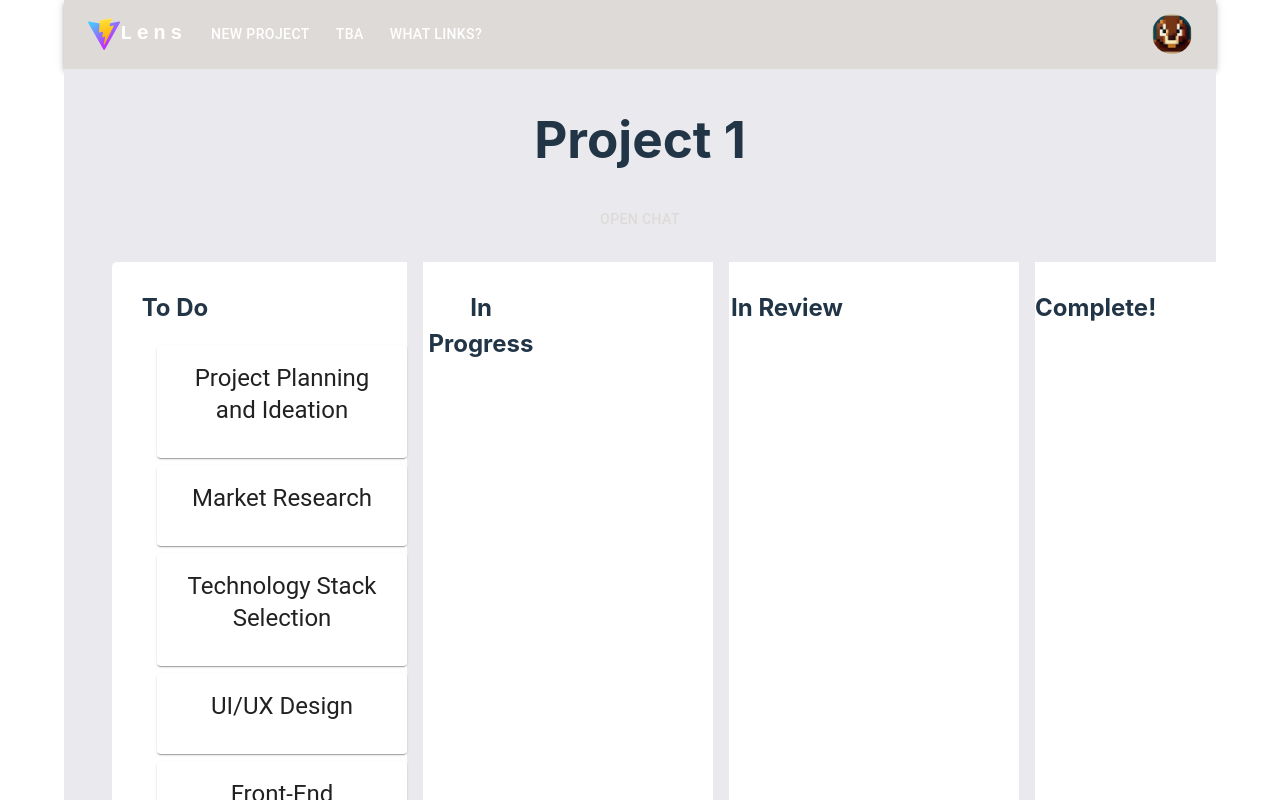
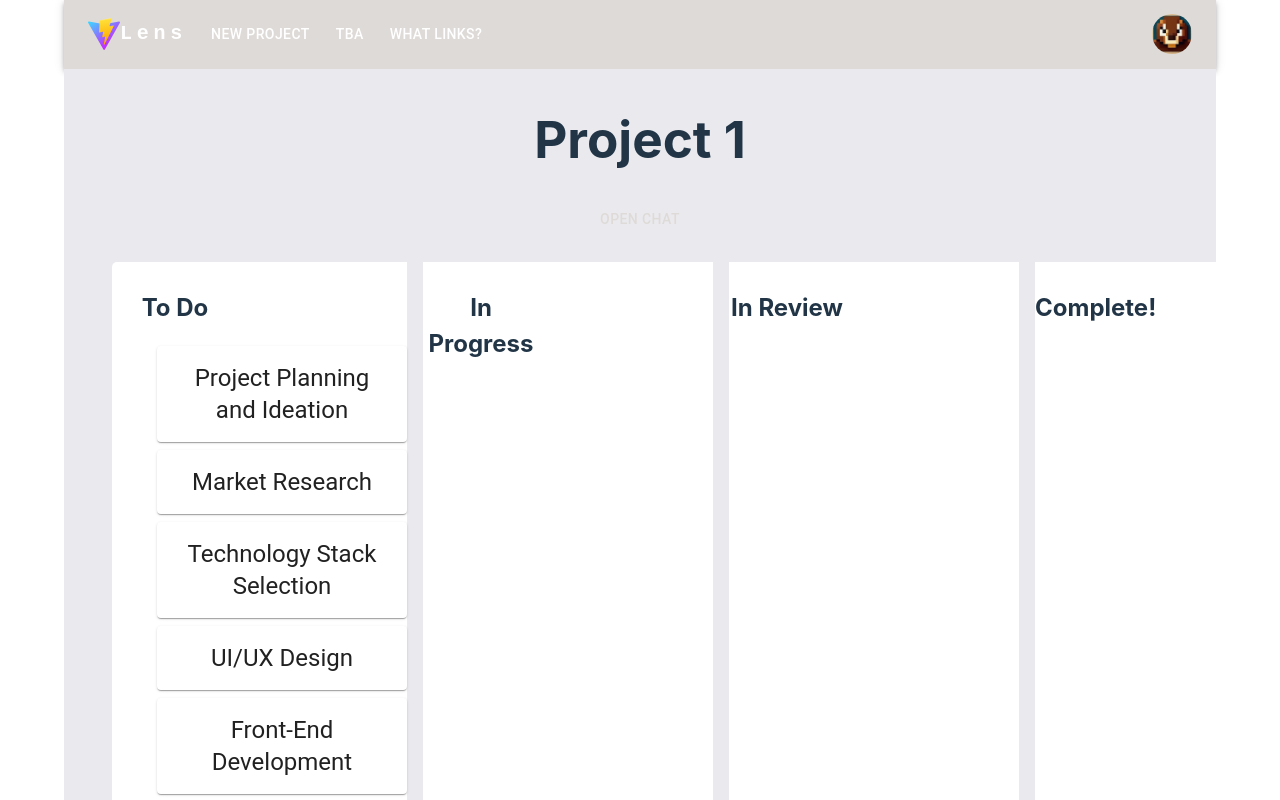
Before and after one commit to MaxEdgington/LHL-Final, a React (Vite) app in the folder client/: page / in a window 1280 px wide. Shown: the top 800 px of the page. Built offline with nearby package versions, Linux system fonts and the light colour scheme.

Commit message:
create modal inside of TaskListItem

```diff
--- a/client/package.json
+++ b/client/package.json
@@ -10,6 +10,10 @@
     "preview": "vite preview"
   },
   "dependencies": {
+    "@emotion/react": "^11.11.1",
+    "@emotion/styled": "^11.11.0",
+    "@mui/icons-material": "^5.14.11",
+    "@mui/material": "^5.14.11",
     "axios": "^1.5.1",
     "react": "^18.2.0",
     "react-beautiful-dnd": "^13.1.1",
--- /dev/null
+++ b/client/src/components/TaskDetailModel.jsx
@@ -0,0 +1,21 @@
+import React from "react";
+
+const TaskDetailModel = (props) => {
+  const {name, id, description, project_id, due_date, assigned_user} = props
+
+  return (
+    <Box sx={style}>
+      <Typography id="modal-modal-title" variant="h6" component="h2">
+        {name}
+      </Typography>
+      <Typography id="modal-modal-description" sx={{ mt: 2 }}>
+        {description}
+      </Typography>
+      <Typography id="modal-modal-description" sx={{ mt: 2 }}>
+        {due_date}
+      </Typography>
+  </Box>
+  )
+}
+
+export default TaskDetailModel;
--- a/client/src/components/TaskList.jsx
+++ b/client/src/components/TaskList.jsx
@@ -16,6 +16,7 @@ const TaskList = (props) => {
       key={task.id}
       id={task.id}
       name={task.name}
+      task={task}
       index={index} />);
 
   return (
--- a/client/src/components/TaskListItem.jsx
+++ b/client/src/components/TaskListItem.jsx
@@ -1,12 +1,17 @@
-import React from "react";
+import React, {useState} from "react";
 import "../styles/TaskListItem.scss";
-import { Box, Card, CardContent, CardActions, Typography, Avatar } from "@mui/material";
+import { Box, Card, CardContent, CardActions, Typography, Avatar, CardActionArea } from "@mui/material";
 import { Draggable } from "react-beautiful-dnd";
+import Modal from '@mui/material/Modal';
+import TaskDetailModel from "./TaskDetailModel";
 
 
 
 const TaskListItem = (props) => {
   const { id, name, index } = props;
+  const {description, project_id, due_date, assigned_user} = props.task
+
+  const [ModalOpen, setModalOpen] = useState(false);
 
   const getItemStyle = (isDragging, draggableStyle) => ({
     // some basic styles to make the items look a bit nicer
@@ -21,27 +26,41 @@ const TaskListItem = (props) => {
     ...draggableStyle
   });
 
+   const handleOpen = () => {
+     setModalOpen(true)
+   }
+
+   const handleClose = () => {
+    setModalOpen(false)
+   }
+
   return (
     <Draggable key={id} draggableId={String(id)} index={index}>
       {(provided, snapshot) => (
 
         <Box sx={{ marginBottom: 1 }}>
           <Card>
-            <CardContent>
-              <Typography variant="h5" component="div">
+            <CardActionArea>
+              <Modal open={ModalOpen} onClose={handleClose} aria-labelledby="modal-modal-title" aria-describedby="modal-modal-description">
+                  <TaskDetailModel name={name} id={id} description={description} project_id={project_id} due_date={due_date} assigned_user={assigned_user}/>
+              </Modal>
 
-                <div ref={provided.innerRef} {...provided.draggableProps} {...provided.dragHandleProps}
+              <CardContent onClick={handleOpen}>
+                <Typography variant="h5" component="div">
+                  <div ref={provided.innerRef} {...provided.draggableProps} {...provided.dragHandleProps}
                   style={getItemStyle(snapshot.isDragging, provided.draggableProps.style)}>
 
-                  {name}
-                </div>
+                    {name}
 
-              </Typography>
-            </CardContent>
+                  </div>
+                </Typography>
+              </CardContent>
 
-            <CardActions>
+            </CardActionArea>
+
+            {/* <CardActions> */}
               {/* somethign in here for clickable??? from mui? */}
-            </CardActions>
+            {/* </CardActions> */}
 
           </Card>
         </Box>
```
Also changed, not shown: 1 other file (tests, documents, lock files or other folders).
